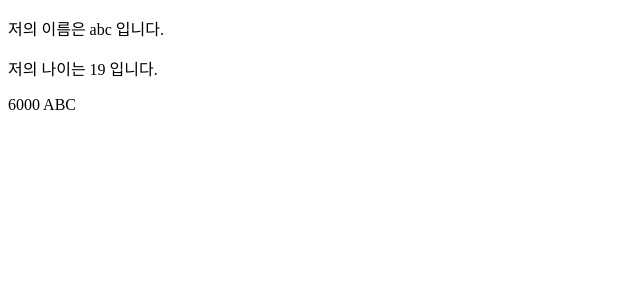
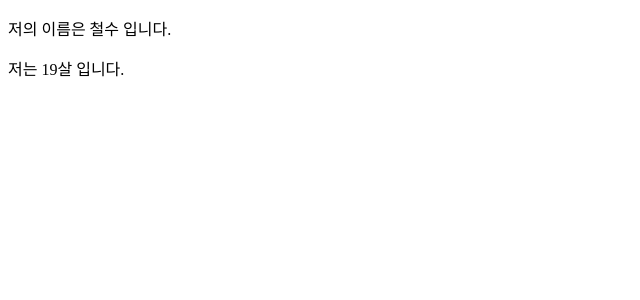
Before and after one commit to DAYEONLEE94/Vue.js, a Vue app in the folder 02/: page / in a window 1280 px wide. Shown: the top 300 px of the page, without its empty margins (0-640 px from the left). Built offline with nearby package versions, Linux system fonts and the light colour scheme.

Commit message:
데이터 보간 사용하기

```diff
--- a/02/src/App.vue
+++ b/02/src/App.vue
@@ -2,16 +2,14 @@
 export default {
   data() {
     return {
-      name: 'abc',
+      name: '철수',
       age: 19,
     };
   },
 };
 </script>
 <template>
- <p>저의 이름은 {{ name }} 입니다.</p>
- <p>저의 나이는 {{ age }} 입니다.</p>
- {{ 10 * 20 * 30 }}
- {{ name.toUpperCase() }}
+  <p>저의 이름은 {{ name }} 입니다.</p>
+  <p>저는 {{ age }}살 입니다.</p>
 </template>
 <style></style>
```
